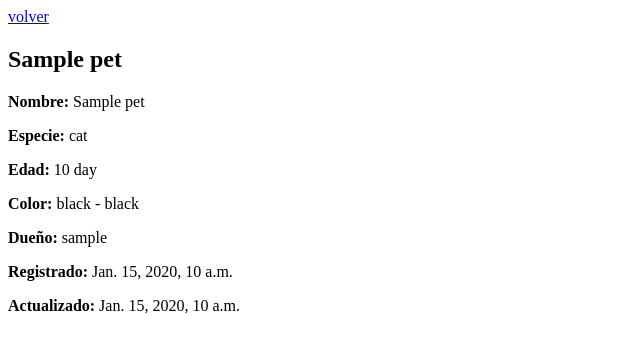
After one commit to NickSealer/pets_app, a Django app: page /pets/1 in a window 1280 px wide. The commit adds this page. Shown: the top 353 px of the page, without its empty margins (0-640 px from the left). Run offline with Django 5.2, Linux system fonts and the light colour scheme; a user stored in the database is signed in; tables that the repository leaves empty hold one stand-in row (values such as "Sample post").

Commit message:
CRUD read

```diff
--- /dev/null
+++ b/pets/templates/pets/pet.html
@@ -0,0 +1,26 @@
+<a href="{% url 'pets' %}">volver</a>
+<h2>{{pet.name}}</h2>
+
+<div>
+  <p>
+    <strong>Nombre:</strong> {{pet.name}}
+  </p>
+  <p>
+    <strong>Especie:</strong> {{pet.specie}}
+  </p>
+  <p>
+    <strong>Edad:</strong> {{pet.age}} {{pet.age_unit}}
+  </p>
+  <p>
+    <strong>Color:</strong> {{pet.primary_color}} - {{pet.secondary_color}}
+  </p>
+  <p>
+    <strong>Dueño:</strong> {{pet.owner}}
+  </p>
+  <p>
+    <strong>Registrado:</strong> {{pet.created_at}}
+  </p>
+  <p>
+    <strong>Actualizado:</strong> {{pet.updated_at}}
+  </p>
+</div>
--- a/pets/templates/pets/pets.html
+++ b/pets/templates/pets/pets.html
@@ -15,7 +15,7 @@
         <td>{{pet.age}} {{pet.age_unit}}</td>
         <td>{{pet.specie}}</td>
         <td>
-
+          <a href="{% url 'pet' pet.pk %}">Ver</a>
         </td>
       </tr>
     {% endfor %}
--- a/pets/urls.py
+++ b/pets/urls.py
@@ -1,7 +1,8 @@
 from django.urls import path
-from .views import CreatePetView, ListPetsView
+from .views import CreatePetView, ListPetsView, DetailPetView
 
 urlpatterns = [
   path('pets/new/', CreatePetView.as_view(), name='create_pet'),
-  path('pets/', ListPetsView.as_view(), name='pets')
+  path('pets/', ListPetsView.as_view(), name='pets'),
+  path('pets/<int:pk>', DetailPetView.as_view(), name='pet')
 ]
--- a/pets/views.py
+++ b/pets/views.py
@@ -1,5 +1,5 @@
 from django.views.generic.edit import CreateView
-from django.views.generic import ListView
+from django.views.generic import ListView, DetailView
 from django.contrib.auth.mixins import LoginRequiredMixin
 from django.contrib import messages
 from django.urls import reverse_lazy
@@ -31,3 +31,11 @@ class ListPetsView(LoginRequiredMixin, ListView):
 
   def get_queryset(self):
     return Pet.objects.filter(owner=self.request.user)
+
+class DetailPetView(LoginRequiredMixin, DetailView):
+  model = Pet
+  template_name = 'pets/pet.html'
+  context_object_name = 'pet'
+
+  def get_queryset(self):
+    return Pet.objects.filter(owner=self.request.user)
```
